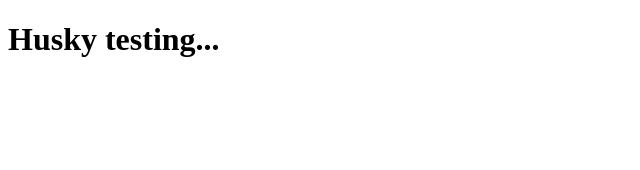
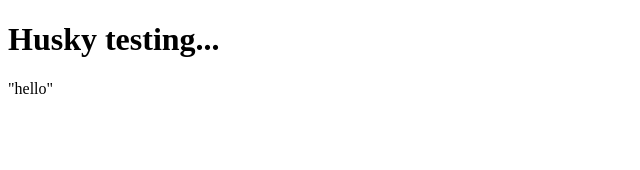
Before and after one commit to aakashsr/husky-demo, an Angular app: page / in a window 1280 px wide. Shown: the top 170 px of the page, without its empty margins (0-640 px from the left). Built offline with nearby package versions, Linux system fonts and the light colour scheme.

Commit message:
new filess

```diff
--- a/src/app/app.component.html
+++ b/src/app/app.component.html
@@ -1,10 +1,2 @@
-<h1>
-
-
-
-
-
-
-
-
-  Husky testing...</h1>
+<h1>Husky testing...</h1>
+<p>"hello"</p>
```
